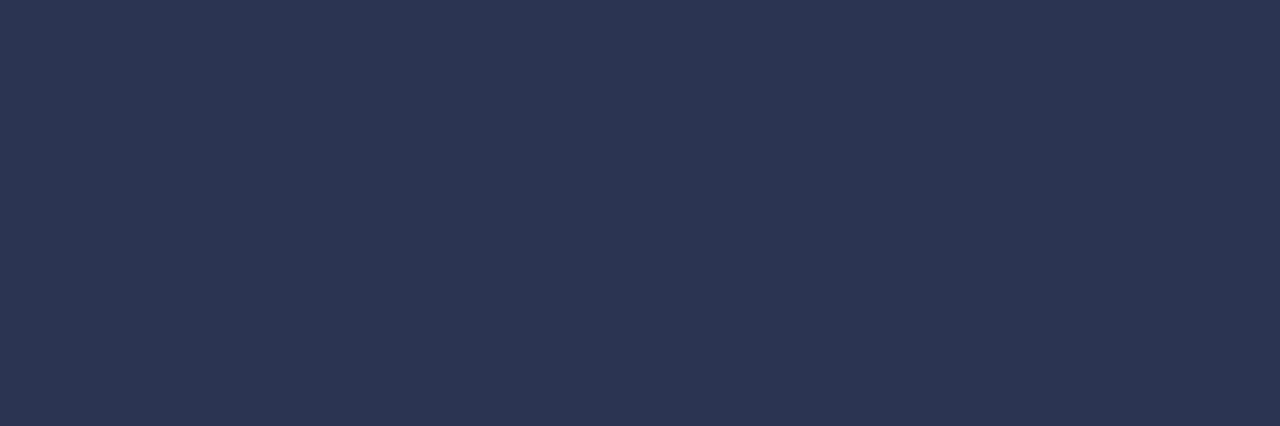
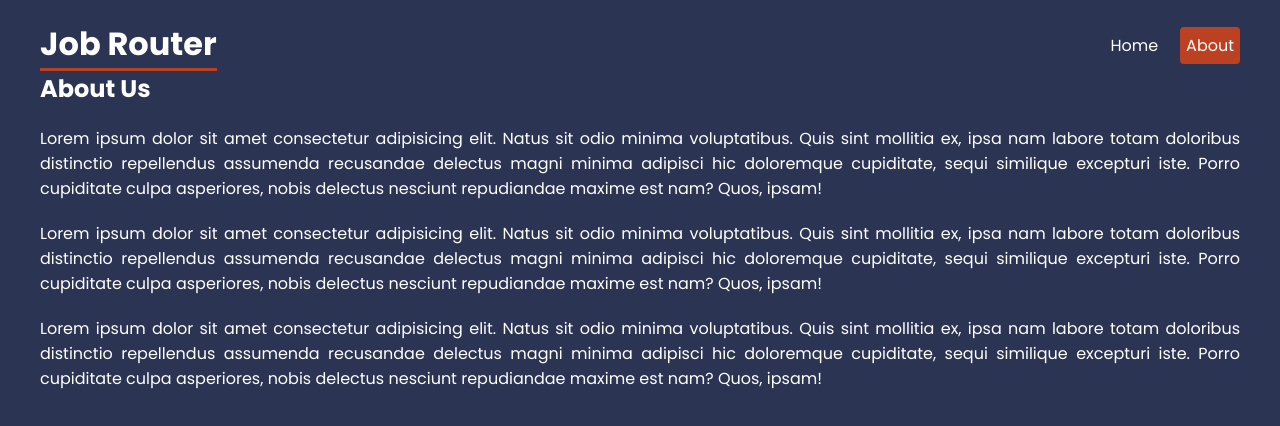
Before and after one commit to bazmurphy/react-router, a React (Create React App) app: page /about in a window 1280 px wide. Shown: the top 426 px of the page. Built offline with nearby package versions, Linux system fonts and the light colour scheme.

Commit message:
02-basics

```diff
--- a/package.json
+++ b/package.json
@@ -8,6 +8,7 @@
     "@testing-library/user-event": "^13.5.0",
     "react": "^18.2.0",
     "react-dom": "^18.2.0",
+    "react-router-dom": "^6.13.0",
     "react-scripts": "5.0.1",
     "web-vitals": "^2.1.4"
   },
--- a/src/App.js
+++ b/src/App.js
@@ -1,5 +1,32 @@
+import { BrowserRouter, Routes, Route, Link, NavLink } from "react-router-dom";
+// Browser Router is a component that wraps the entire application, allows us to use the Router within it
+// Routes Components - is a parent component for the routes
+// Route Component - takes 2 props, path for the route, and the element to render
+// Link Component - Link between different pages - props: path element
+// Nav Link - it can add Active Classes which recognises which page you are on and add
+
+// pages
+import Home from "./pages/Home";
+import About from "./pages/About";
+
 const App = () => {
-  return <div></div>;
+  return (
+    <BrowserRouter>
+      <header>
+        <h1>Job Router</h1>
+        <nav>
+          <Link to="/">Home</Link>
+          <NavLink to="/about">About</NavLink>
+        </nav>
+      </header>
+      <main>
+        <Routes>
+          <Route path="/" element={<Home />} />
+          <Route path="/about" element={<About />} />
+        </Routes>
+      </main>
+    </BrowserRouter>
+  );
 };
 
 export default App;
--- a/src/index.css
+++ b/src/index.css
@@ -6,7 +6,8 @@
 }
 
 body {
-  margin: 0;
+  max-width: 1200px;
+  margin: 0 auto;
   padding: 20px;
   font-family: "Poppins";
   background: var(--secondary);
@@ -19,6 +20,7 @@ body {
 
 p {
   margin: 20px 0;
+  text-align: justify;
 }
 
 button {
@@ -31,7 +33,32 @@ button {
 }
 
 /* navbar */
+header {
+  display: flex;
+  justify-content: space-between;
+  align-items: center;
+}
 
+header h1 {
+  /* as a flex item it puts this way on the left */
+  /* margin-right: auto; */
+  border-bottom: 3px solid var(--primary);
+}
+
+header nav {
+  display: flex;
+  gap: 16px;
+}
+
+header nav a {
+  text-decoration: none;
+  padding: 6px;
+  border-radius: 4px;
+}
+
+header nav a.active {
+  background-color: var(--primary);
+}
 /* page content */
 
 /* help layout */
--- /dev/null
+++ b/src/pages/About.js
@@ -0,0 +1,31 @@
+export default function About() {
+  return (
+    <div className="about">
+      <h2>About Us</h2>
+      <p>
+        Lorem ipsum dolor sit amet consectetur adipisicing elit. Natus sit odio
+        minima voluptatibus. Quis sint mollitia ex, ipsa nam labore totam
+        doloribus distinctio repellendus assumenda recusandae delectus magni
+        minima adipisci hic doloremque cupiditate, sequi similique excepturi
+        iste. Porro cupiditate culpa asperiores, nobis delectus nesciunt
+        repudiandae maxime est nam? Quos, ipsam!
+      </p>
+      <p>
+        Lorem ipsum dolor sit amet consectetur adipisicing elit. Natus sit odio
+        minima voluptatibus. Quis sint mollitia ex, ipsa nam labore totam
+        doloribus distinctio repellendus assumenda recusandae delectus magni
+        minima adipisci hic doloremque cupiditate, sequi similique excepturi
+        iste. Porro cupiditate culpa asperiores, nobis delectus nesciunt
+        repudiandae maxime est nam? Quos, ipsam!
+      </p>
+      <p>
+        Lorem ipsum dolor sit amet consectetur adipisicing elit. Natus sit odio
+        minima voluptatibus. Quis sint mollitia ex, ipsa nam labore totam
+        doloribus distinctio repellendus assumenda recusandae delectus magni
+        minima adipisci hic doloremque cupiditate, sequi similique excepturi
+        iste. Porro cupiditate culpa asperiores, nobis delectus nesciunt
+        repudiandae maxime est nam? Quos, ipsam!
+      </p>
+    </div>
+  );
+}
--- /dev/null
+++ b/src/pages/Home.js
@@ -0,0 +1,31 @@
+export default function Home() {
+  return (
+    <div className="home">
+      <h2>Welcome</h2>
+      <p>
+        Lorem ipsum dolor sit amet consectetur adipisicing elit. Natus sit odio
+        minima voluptatibus. Quis sint mollitia ex, ipsa nam labore totam
+        doloribus distinctio repellendus assumenda recusandae delectus magni
+        minima adipisci hic doloremque cupiditate, sequi similique excepturi
+        iste. Porro cupiditate culpa asperiores, nobis delectus nesciunt
+        repudiandae maxime est nam? Quos, ipsam!
+      </p>
+      <p>
+        Lorem ipsum dolor sit amet consectetur adipisicing elit. Natus sit odio
+        minima voluptatibus. Quis sint mollitia ex, ipsa nam labore totam
+        doloribus distinctio repellendus assumenda recusandae delectus magni
+        minima adipisci hic doloremque cupiditate, sequi similique excepturi
+        iste. Porro cupiditate culpa asperiores, nobis delectus nesciunt
+        repudiandae maxime est nam? Quos, ipsam!
+      </p>
+      <p>
+        Lorem ipsum dolor sit amet consectetur adipisicing elit. Natus sit odio
+        minima voluptatibus. Quis sint mollitia ex, ipsa nam labore totam
+        doloribus distinctio repellendus assumenda recusandae delectus magni
+        minima adipisci hic doloremque cupiditate, sequi similique excepturi
+        iste. Porro cupiditate culpa asperiores, nobis delectus nesciunt
+        repudiandae maxime est nam? Quos, ipsam!
+      </p>
+    </div>
+  );
+}
```
Also changed, not shown: 1 other file (tests, documents, lock files or other folders).
